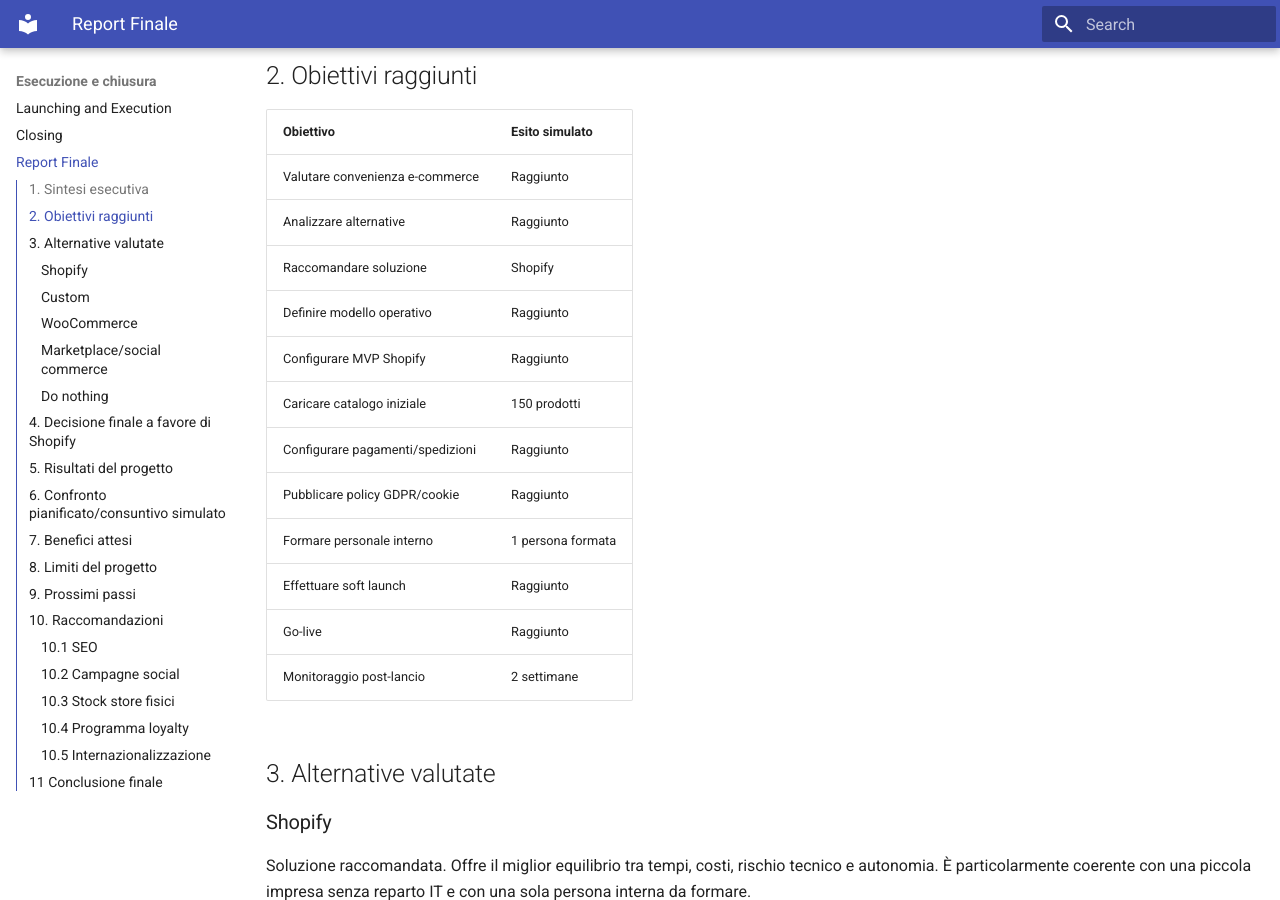
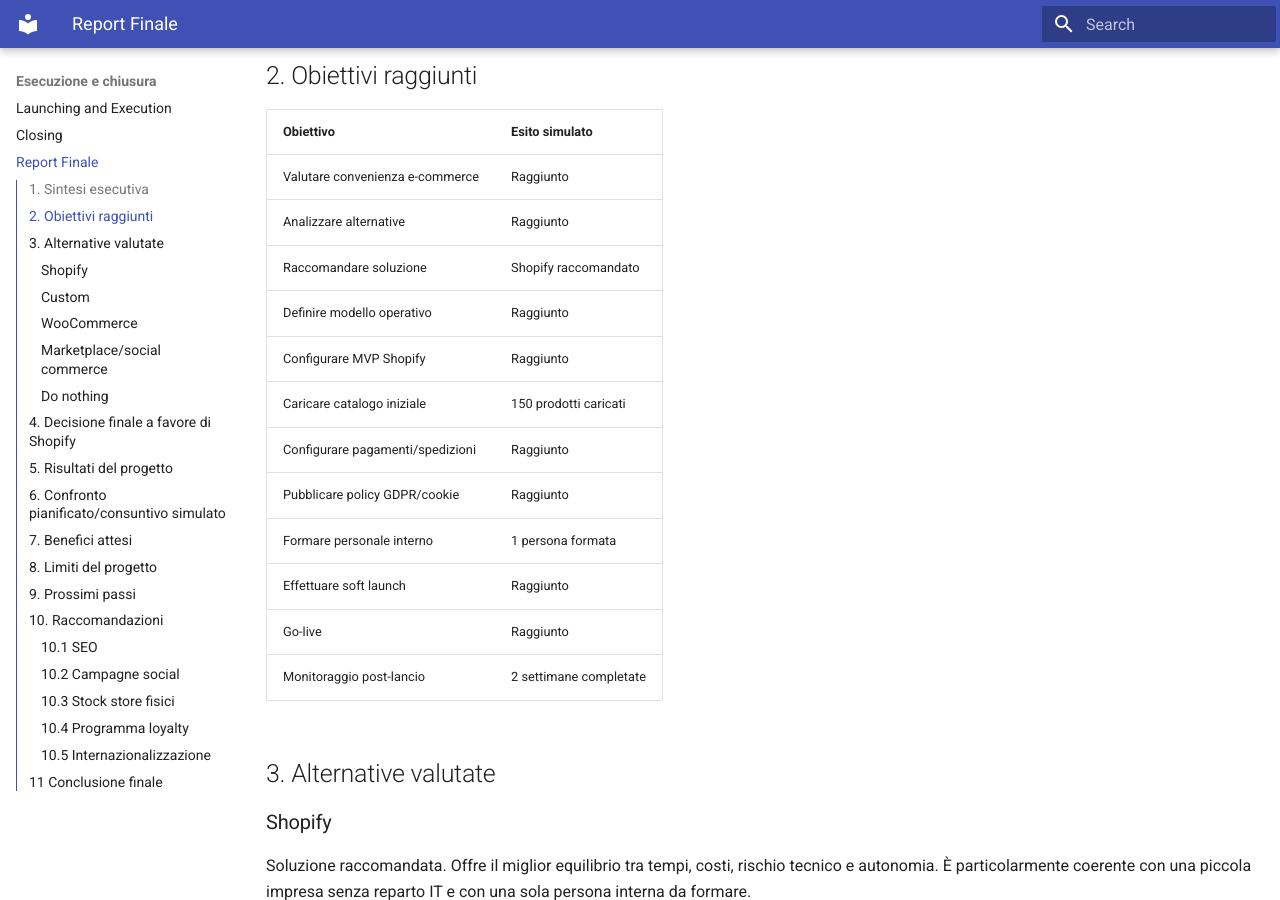
Before and after one commit to AlexTesta00/PM-Surya, an MkDocs documentation site: the page built from docs/final_report.md, in a window 1280 px wide and 900 px high, scrolled down 773 px. Built offline with MkDocs 1.6.1 and Material for MkDocs 9.7.7, drawn with Linux system fonts in a browser that asks for light colours.

Commit message:
fix: the project is simulated

```diff
--- a/docs/final_report.md
+++ b/docs/final_report.md
@@ -26,16 +26,16 @@
 |---|---|
 | Valutare convenienza e-commerce | Raggiunto |
 | Analizzare alternative | Raggiunto |
-| Raccomandare soluzione | Shopify |
+| Raccomandare soluzione | Shopify raccomandato |
 | Definire modello operativo | Raggiunto |
 | Configurare MVP Shopify | Raggiunto |
-| Caricare catalogo iniziale | 150 prodotti |
+| Caricare catalogo iniziale | 150 prodotti caricati |
 | Configurare pagamenti/spedizioni | Raggiunto |
 | Pubblicare policy GDPR/cookie | Raggiunto |
 | Formare personale interno | 1 persona formata |
 | Effettuare soft launch | Raggiunto |
 | Go-live | Raggiunto |
-| Monitoraggio post-lancio | 2 settimane |
+| Monitoraggio post-lancio | 2 settimane completate |
 
 ## 3. Alternative valutate
 
```
Also changed, not shown: docs/le.md (+3 -1 lines), docs/pds.md (+1 -0 lines), docs/strc.md (+1 -1 lines), docs/wbs.md (+2 -0 lines).
